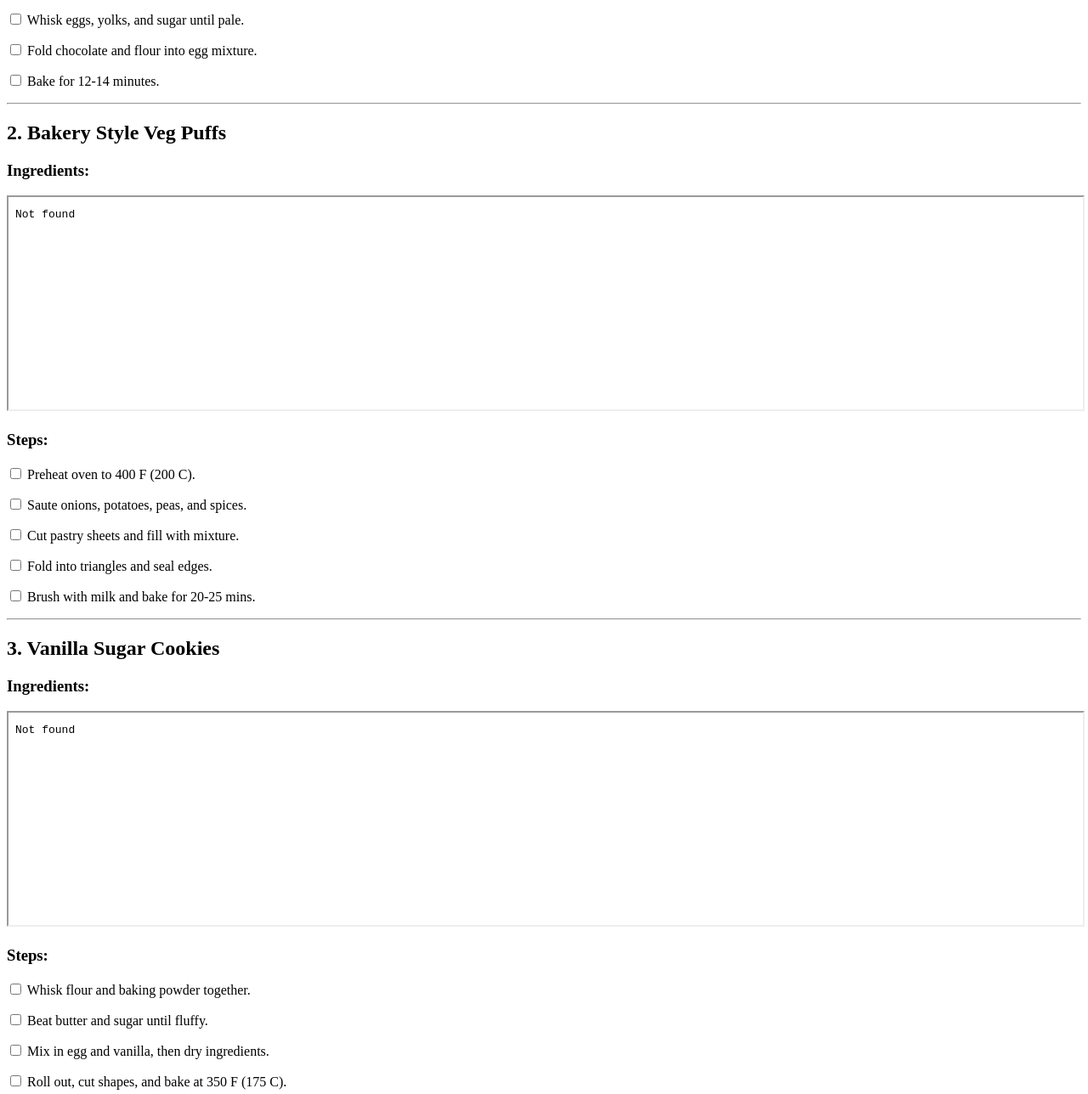
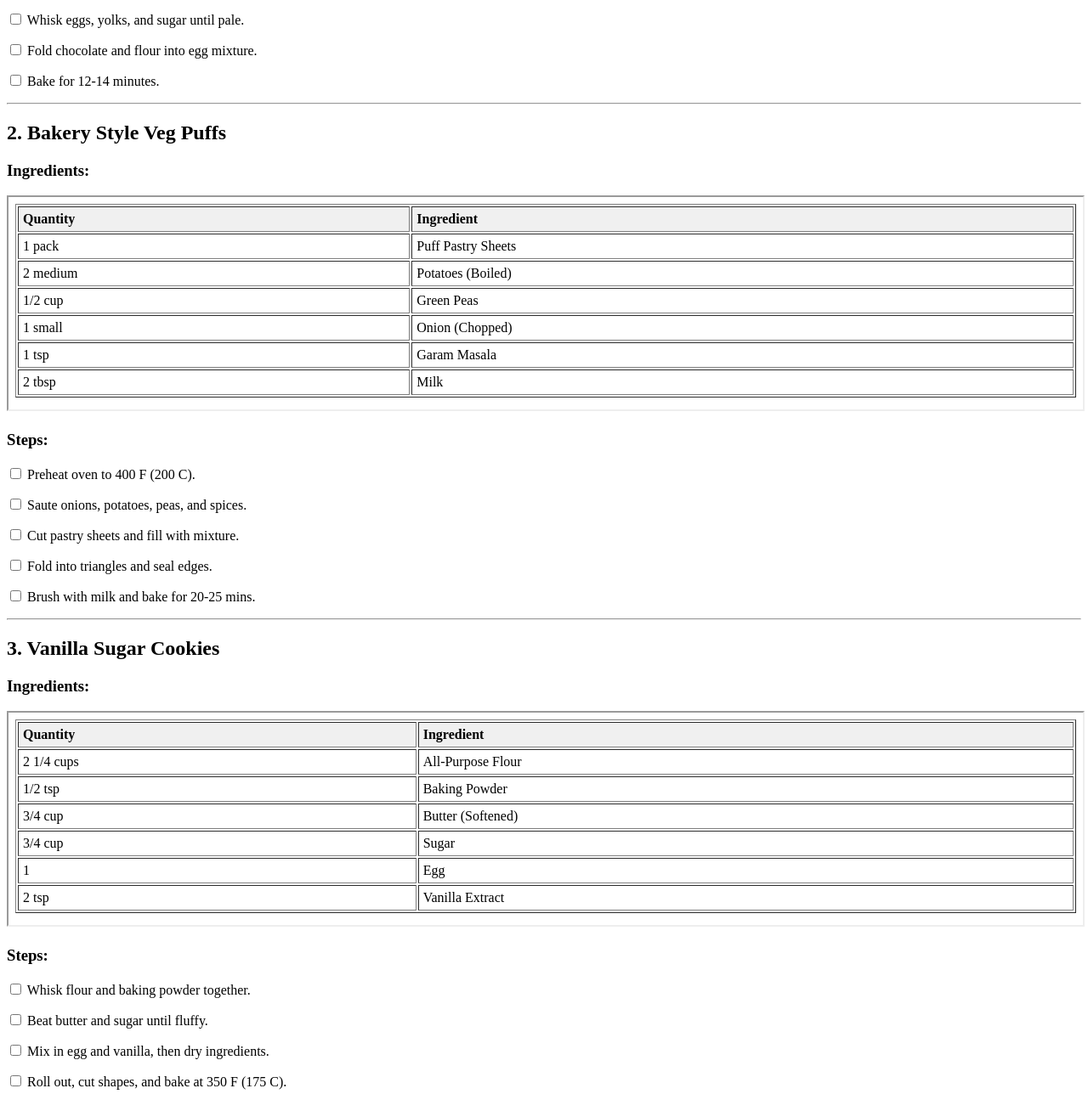
Before and after one commit to blip-ped/odin-recipes, a plain HTML site: page index.html in a window 1280 px wide. Shown: the part 566-1854 px from the top of the page at 85% size. Drawn offline with Linux system fonts and the light colour scheme.

Commit message:
Fixed path error Added correct path for files

```diff
--- a/index.html
+++ b/index.html
@@ -36,7 +36,7 @@
 
         <h3>Ingredients:</h3>
         <!-- This iframe loads the table from puff.html -->
-        <iframe src="puff.html" width="100%" height="250" frameborder="1">
+        <iframe src="recipes/puff.html" width="100%" height="250" frameborder="1">
              Your browser does not support iframes.
         </iframe>
 
@@ -58,7 +58,7 @@
 
         <h3>Ingredients:</h3>
         <!-- This iframe loads the table from cookie.html -->
-        <iframe src="cookie.html" width="100%" height="250" frameborder="1">
+        <iframe src="recipes/cookie.html" width="100%" height="250" frameborder="1">
              Your browser does not support iframes.
         </iframe>
 
```
